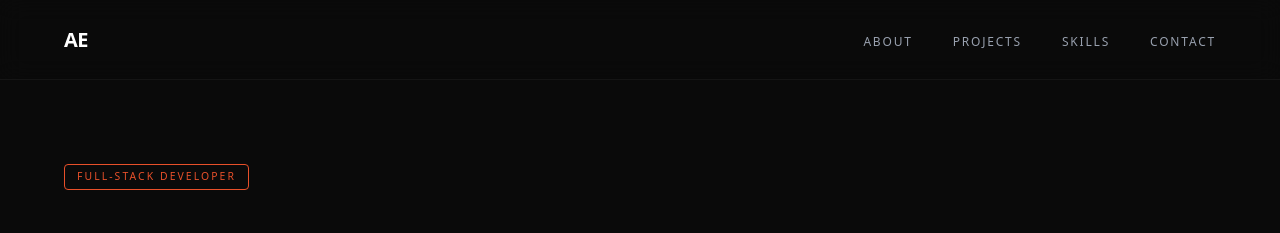
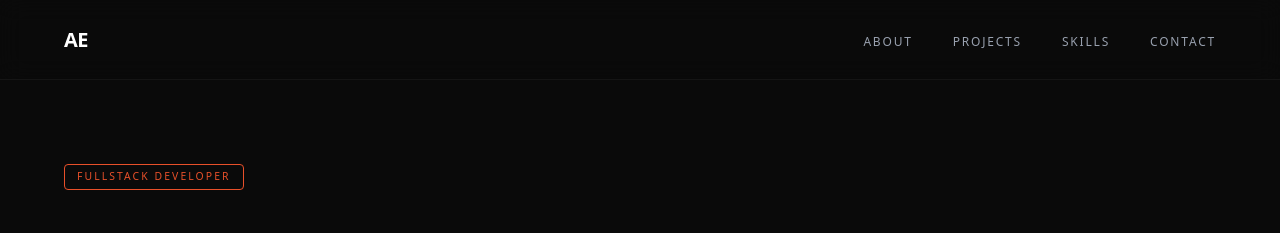
Before and after one commit to amarua05/website, a Next.js app: page / in a window 1280 px wide. Shown: the top 233 px of the page. Built offline with nearby package versions, Linux system fonts and the light colour scheme.

Commit message:
updated text

```diff
--- a/app/page.tsx
+++ b/app/page.tsx
@@ -74,7 +74,7 @@ export default function Page() {
         <div className="w-full grid grid-cols-1 md:grid-cols-2 gap-16 items-center max-w-7xl mx-auto">
           <div>
             <div className="inline-block text-[0.65rem] tracking-[0.2em] uppercase text-[#e8502a] border border-[#e8502a] px-3 py-1 rounded-sm mb-8">
-              Full-Stack Developer
+              FullStack Developer
             </div>
 
             <h1 className="text-[18vw] md:text-[8rem] font-black leading-[0.88] tracking-tight mb-8">
```
